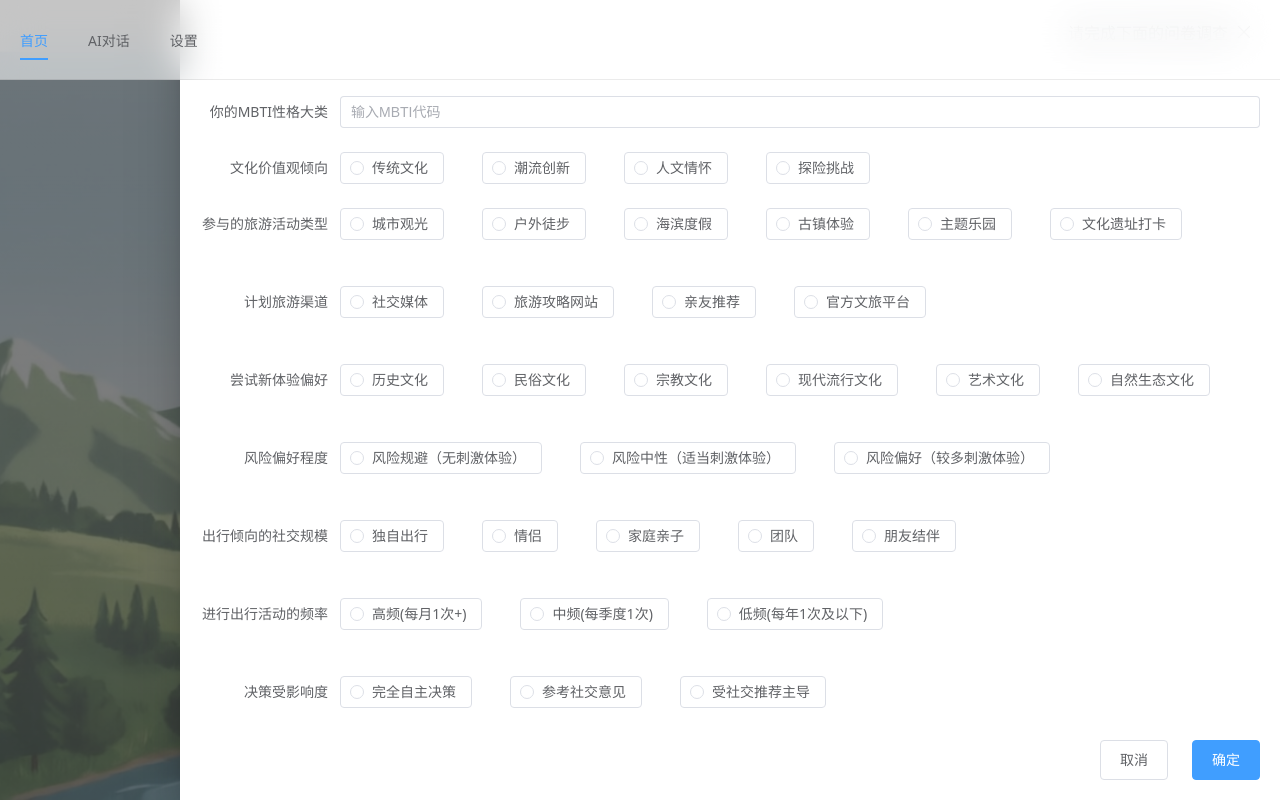
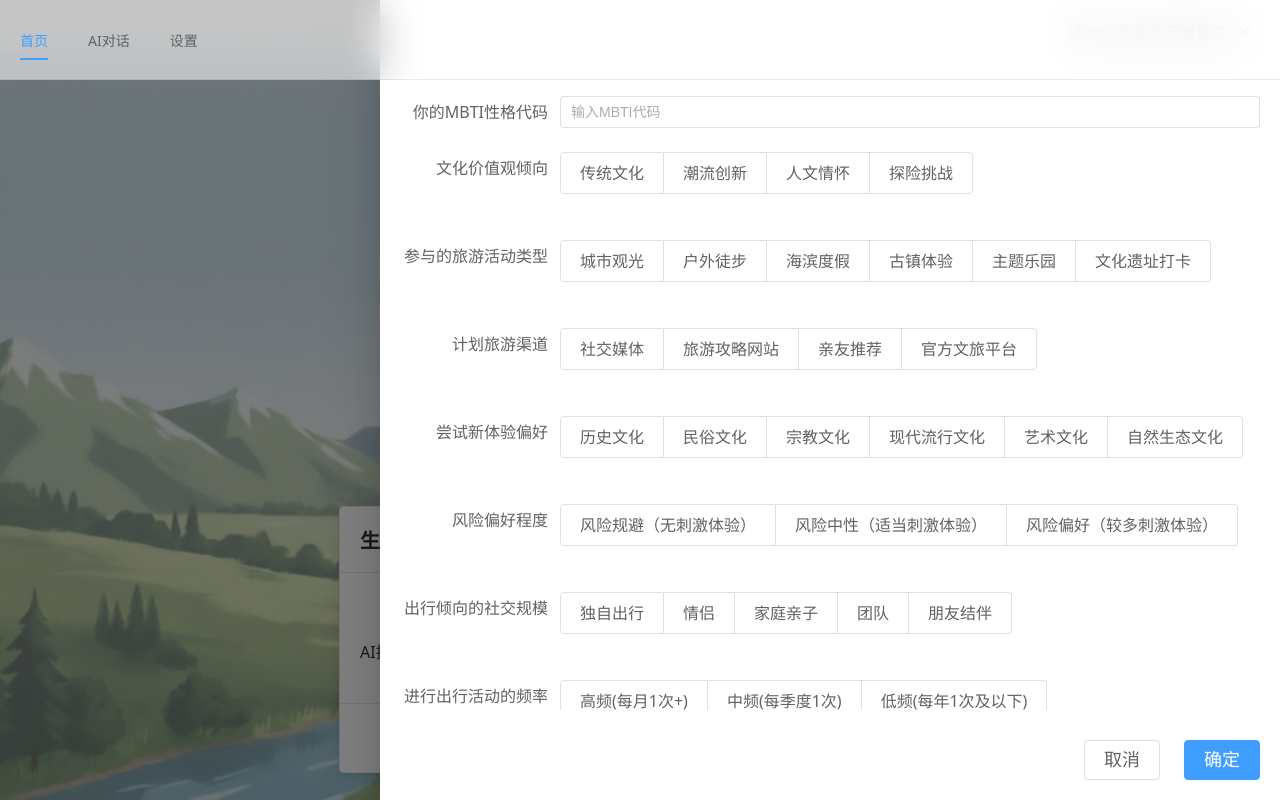
Before and after one commit to Murchey/hpu-guider-agent, a Vue app: page / in a window 1280 px wide. Both pictures are taken after a click on the button "前往生成". Built offline with nearby package versions, Linux system fonts and the light colour scheme; a web font is replaced by a local one.

Commit message:
调整drawer内部字体和选项样式

```diff
--- a/src/components/IndexPage.vue
+++ b/src/components/IndexPage.vue
@@ -24,93 +24,94 @@
               <el-drawer
                 v-model="dialogFormVisible"
                 title="请完成下面的问卷调查"
-                size="1100px"
+                size="900px"
                 class="info-drawer"
                 direction="rtl"
               >
                 <el-form :model="form" class="profile-form">
-                  <el-form-item label="你的MBTI性格大类" :label-width="formLabelWidth">
+                  <el-form-item label="你的MBTI性格代码" :label-width="formLabelWidth">
                     <el-input v-model="form.MBTIPersonalityType" style="width: 100%" placeholder="输入MBTI代码" />
                   </el-form-item>
                   <el-form-item label="文化价值观倾向" :label-width="formLabelWidth">
-                    <div class="radio-wrap">
-                      <el-radio v-model="form.CulturalValueOrientation" label="传统文化" border>传统文化</el-radio>
-                      <el-radio v-model="form.CulturalValueOrientation" label="潮流创新" border>潮流创新</el-radio>
-                      <el-radio v-model="form.CulturalValueOrientation" label="人文情怀" border>人文情怀</el-radio>
-                      <el-radio v-model="form.CulturalValueOrientation" label="探险挑战" border>探险挑战</el-radio>
-                    </div>
+                    <el-radio-group v-model="form.CulturalValueOrientation" size="large" fill="#409eff">
+                      <el-radio-button label="传统文化" value="传统文化" />
+                      <el-radio-button label="潮流创新" value="潮流创新" />
+                      <el-radio-button label="人文情怀" value="人文情怀" />
+                      <el-radio-button label="探险挑战" value="探险挑战" />
+                    </el-radio-group>
                   </el-form-item>
+                  <br>
                   <el-form-item label="参与的旅游活动类型" :label-width="formLabelWidth">
-                    <div class="radio-wrap">
-                      <el-radio v-model="form.HistorialTravelType" label="城市观光" border>城市观光</el-radio>
-                      <el-radio v-model="form.HistorialTravelType" label="户外徒步" border>户外徒步</el-radio>
-                      <el-radio v-model="form.HistorialTravelType" label="海滨度假" border>海滨度假</el-radio>
-                      <el-radio v-model="form.HistorialTravelType" label="古镇体验" border>古镇体验</el-radio>
-                      <el-radio v-model="form.HistorialTravelType" label="主题乐园" border>主题乐园</el-radio>
-                      <el-radio v-model="form.HistorialTravelType" label="文化遗址打卡" border>文化遗址打卡</el-radio>
-                    </div>
+                    <el-radio-group v-model="form.HistorialTravelType" size="large" fill="#409eff">
+                      <el-radio-button label="城市观光" value="城市观光" />
+                      <el-radio-button label="户外徒步" value="户外徒步" />
+                      <el-radio-button label="海滨度假" value="海滨度假" />
+                      <el-radio-button label="古镇体验" value="古镇体验" />
+                      <el-radio-button label="主题乐园" value="主题乐园" />
+                      <el-radio-button label="文化遗址打卡" value="文化遗址打卡" />
+                    </el-radio-group>
                   </el-form-item>
                   <br>
                   <el-form-item label="计划旅游渠道" :label-width="formLabelWidth">
-                    <div class="radio-wrap">
-                      <el-radio v-model="form.DecisionReferenceChannel" label="社交媒体" border>社交媒体</el-radio>
-                      <el-radio v-model="form.DecisionReferenceChannel" label="旅游攻略网站" border>旅游攻略网站</el-radio>
-                      <el-radio v-model="form.DecisionReferenceChannel" label="亲友推荐" border>亲友推荐</el-radio>
-                      <el-radio v-model="form.DecisionReferenceChannel" label="官方文旅平台" border>官方文旅平台</el-radio>
-                    </div>
+                    <el-radio-group v-model="form.DecisionReferenceChannel" size="large" fill="#409eff">
+                      <el-radio-button label="社交媒体" value="社交媒体" />
+                      <el-radio-button label="旅游攻略网站" value="旅游攻略网站" />
+                      <el-radio-button label="亲友推荐" value="亲友推荐" />
+                      <el-radio-button label="官方文旅平台" value="官方文旅平台" />
+                    </el-radio-group>
                   </el-form-item>
                   <br>
                   <el-form-item label="尝试新体验偏好" :label-width="formLabelWidth">
-                    <div class="radio-wrap">
-                      <el-radio v-model="form.CulturalPreferenceType" label="历史文化" border>历史文化</el-radio>
-                      <el-radio v-model="form.CulturalPreferenceType" label="民俗文化" border>民俗文化</el-radio>
-                      <el-radio v-model="form.CulturalPreferenceType" label="宗教文化" border>宗教文化</el-radio>
-                      <el-radio v-model="form.CulturalPreferenceType" label="现代流行文化" border>现代流行文化</el-radio>
-                      <el-radio v-model="form.CulturalPreferenceType" label="艺术文化" border>艺术文化</el-radio>
-                      <el-radio v-model="form.CulturalPreferenceType" label="自然生态文化" border>自然生态文化</el-radio>
-                    </div>
+                    <el-radio-group v-model="form.CulturalPreferenceType" size="large" fill="#409eff">
+                      <el-radio-button label="历史文化" value="历史文化" />
+                      <el-radio-button label="民俗文化" value="民俗文化" />
+                      <el-radio-button label="宗教文化" value="宗教文化" />
+                      <el-radio-button label="现代流行文化" value="现代流行文化" />
+                      <el-radio-button label="艺术文化" value="艺术文化" />
+                      <el-radio-button label="自然生态文化" value="自然生态文化" />
+                    </el-radio-group>
                   </el-form-item>
                   <br>
                   <el-form-item label="风险偏好程度" :label-width="formLabelWidth">
-                    <div class="radio-wrap">
-                      <el-radio v-model="form.RiskPreferenceLevel" label="风险规避（无刺激体验）" border>风险规避（无刺激体验）</el-radio>
-                      <el-radio v-model="form.RiskPreferenceLevel" label="风险中性（适当刺激体验）" border>风险中性（适当刺激体验）</el-radio>
-                      <el-radio v-model="form.RiskPreferenceLevel" label="风险偏好（较多刺激体验）" border>风险偏好（较多刺激体验）</el-radio>
-                    </div>
+                    <el-radio-group v-model="form.RiskPreferenceLevel" size="large" fill="#409eff">
+                      <el-radio-button label="风险规避（无刺激体验）" value="风险规避（无刺激体验）" />
+                      <el-radio-button label="风险中性（适当刺激体验）" value="风险中性（适当刺激体验）" />
+                      <el-radio-button label="风险偏好（较多刺激体验）" value="风险偏好（较多刺激体验）" />
+                    </el-radio-group>
                   </el-form-item>
                   <br>
                   <el-form-item label="出行倾向的社交规模" :label-width="formLabelWidth">
-                    <div class="radio-wrap">
-                      <el-radio v-model="form.TravelSocialScale" label="独自出行" border>独自出行</el-radio>
-                      <el-radio v-model="form.TravelSocialScale" label="情侣" border>情侣</el-radio>
-                      <el-radio v-model="form.TravelSocialScale" label="家庭亲子" border>家庭亲子</el-radio>
-                      <el-radio v-model="form.TravelSocialScale" label="团队" border>团队</el-radio>
-                      <el-radio v-model="form.TravelSocialScale" label="朋友结伴" border>朋友结伴</el-radio>
-                    </div>
+                    <el-radio-group v-model="form.TravelSocialScale" size="large" fill="#409eff">
+                      <el-radio-button label="独自出行" value="独自出行" />
+                      <el-radio-button label="情侣" value="情侣" />
+                      <el-radio-button label="家庭亲子" value="家庭亲子" />
+                      <el-radio-button label="团队" value="团队" />
+                      <el-radio-button label="朋友结伴" value="朋友结伴" />
+                    </el-radio-group>
                   </el-form-item>
                   <br>
                   <el-form-item label="进行出行活动的频率" :label-width="formLabelWidth">
-                    <div class="radio-wrap">
-                      <el-radio v-model="form.TravelBehaviorFrequency" label="高频(每月1次+)" border>高频(每月1次+)</el-radio>
-                      <el-radio v-model="form.TravelBehaviorFrequency" label="中频(每季度1次)" border>中频(每季度1次)</el-radio>
-                      <el-radio v-model="form.TravelBehaviorFrequency" label="低频(每年1次及以下)" border>低频(每年1次及以下)</el-radio>
-                    </div>
+                    <el-radio-group v-model="form.TravelBehaviorFrequency" size="large" fill="#409eff">
+                      <el-radio-button label="高频(每月1次+)" value="高频(每月1次+)" />
+                      <el-radio-button label="中频(每季度1次)" value="中频(每季度1次)" />
+                      <el-radio-button label="低频(每年1次及以下)" value="低频(每年1次及以下)" />
+                    </el-radio-group>
                   </el-form-item>
                   <br>
                   <el-form-item label="决策受影响度" :label-width="formLabelWidth">
-                    <div class="radio-wrap">
-                      <el-radio v-model="form.SocialDecisionInfluenceDegree" label="完全自主决策" border>完全自主决策</el-radio>
-                      <el-radio v-model="form.SocialDecisionInfluenceDegree" label="参考社交意见" border>参考社交意见</el-radio>
-                      <el-radio v-model="form.SocialDecisionInfluenceDegree" label="受社交推荐主导" border>受社交推荐主导</el-radio>
-                    </div>
+                    <el-radio-group v-model="form.SocialDecisionInfluenceDegree" size="large" fill="#409eff">
+                      <el-radio-button label="完全自主决策" value="完全自主决策" />
+                      <el-radio-button label="参考社交意见" value="参考社交意见" />
+                      <el-radio-button label="受社交推荐主导" value="受社交推荐主导" />
+                    </el-radio-group>
                   </el-form-item>
                   <br>
                   <el-form-item label="学习风格类型" :label-width="formLabelWidth">
-                    <div class="radio-wrap">
-                      <el-radio v-model="form.LearningStyleType" label="视觉型(偏好景观/展览)" border>视觉型(偏好景观/展览)</el-radio>
-                      <el-radio v-model="form.LearningStyleType" label="听觉型(偏好讲解/演出)" border>听觉型(偏好讲解/演出)</el-radio>
-                      <el-radio v-model="form.LearningStyleType" label="体验型(偏好互动参与)" border>体验型(偏好互动参与)</el-radio>
-                    </div>
+                    <el-radio-group v-model="form.LearningStyleType" size="large" fill="#409eff">
+                      <el-radio-button label="视觉型(偏好景观/展览)" value="视觉型(偏好景观/展览)" />
+                      <el-radio-button label="听觉型(偏好讲解/演出)" value="听觉型(偏好讲解/演出)" />
+                      <el-radio-button label="体验型(偏好互动参与)" value="体验型(偏好互动参与)" />
+                    </el-radio-group>
                   </el-form-item>
                   <br>
                 </el-form>
@@ -447,26 +448,39 @@ html.dark .card-header h2 {
   padding-top: 20px;
 }
 
+.drawer-footer :deep(.el-button) {
+  font-size: 18px;
+}
+
 .profile-form :deep(.el-form-item) {
   margin-bottom: 24px;
+  font-size: 16px !important;
+  width: 100%;
+}
+
+.profile-form :deep(.el-form-item__label) {
+  font-size: 16px !important;
+  justify-content: right;
+  text-align: left;
+  min-width: 160px !important;
+}
+
+.profile-form :deep(.el-radio-button__inner) {
+  font-size: 16px !important;
 }
 
 .profile-form :deep(.el-form-item__content) {
   display: flex;
   flex-wrap: wrap;
   gap: 8px;
+  justify-content: flex-start;
 }
 
 .profile-form :deep(.radio-wrap) {
   display: flex;
   flex-wrap: wrap;
   gap: 8px;
-}
-
-.profile-form :deep(.el-form-item__content) {
-  display: flex;
-  overflow-x: auto; /* 如果万一超出了，允许横向滚动而不是换行，保证单行显示 */
-  scrollbar-width: none; /* 隐藏滚动条 */
+  justify-content: flex-start;
 }
 
 .profile-form :deep(.el-form-item__content::-webkit-scrollbar) {
```
